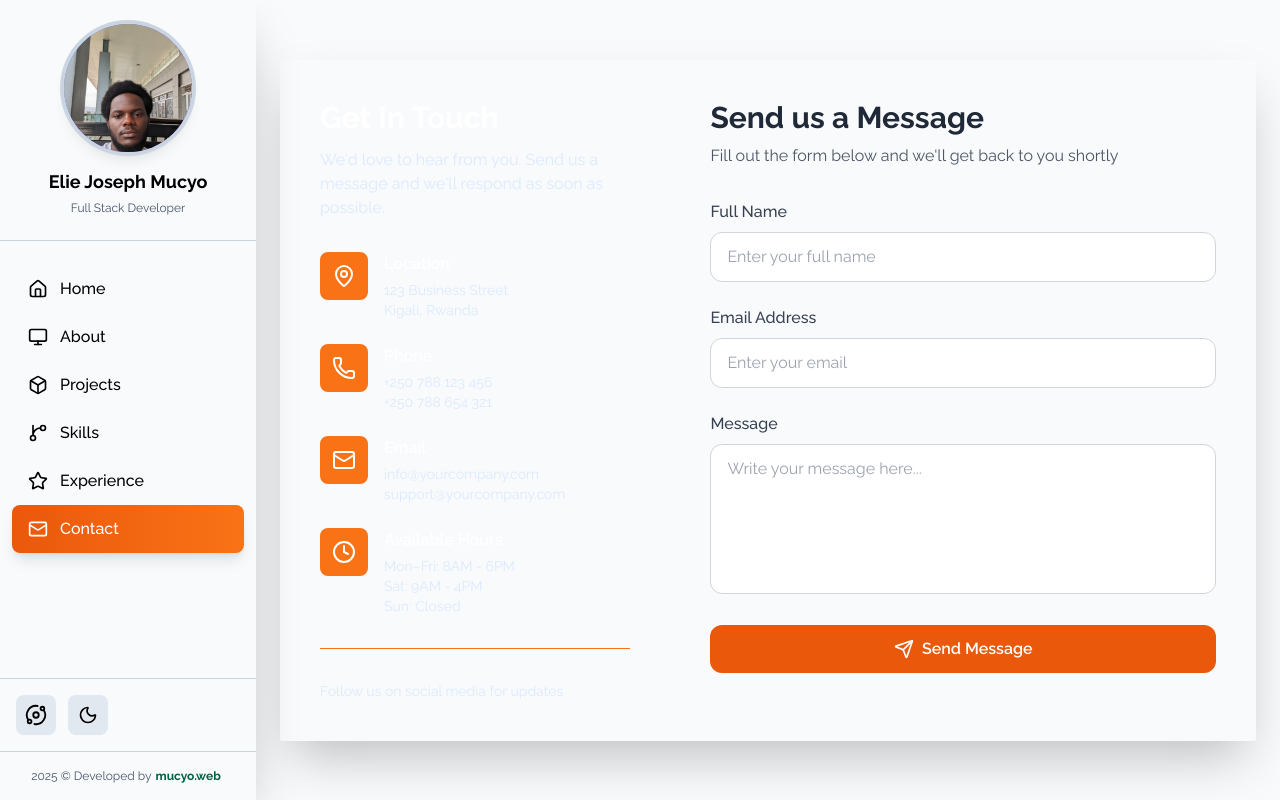
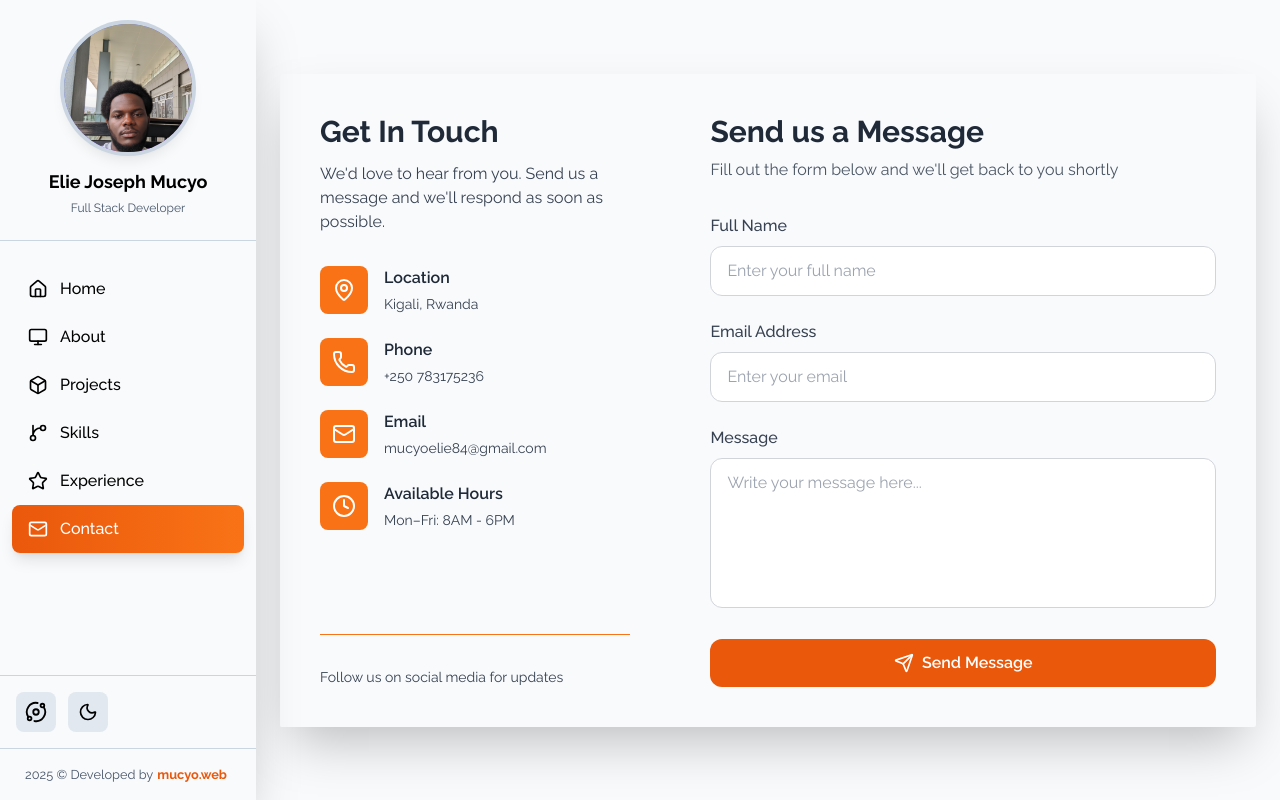
Before and after one commit to mucyoelie/Portfolio, a React (Vite) app: page /contact in a window 1280 px wide. Built offline with nearby package versions, Linux system fonts and the light colour scheme.

Commit message:
update dark colors

```diff
--- a/src/components/sibeBar.tsx
+++ b/src/components/sibeBar.tsx
@@ -52,7 +52,7 @@ const Sidebar: React.FC<SidebarProps> = ({ onToggle3D }) => {
 
       {/* Sidebar */}
       <div
-        className={`fixed top-0 left-0 h-full z-40 dark:bg-gradient-to-br dark:from-gray-900 dark:via-black dark:to-gray-800  bg-slate-50  dark:text-white
+        className={`fixed top-0 left-0 h-full z-40 dark:bg-gradient-to-br dark:from-gray-900 dark:via-black dark:to-gray-900  bg-slate-50  dark:text-white
         w-64 lg:w-64 flex flex-col shadow-2xl
         transform transition-transform duration-300
         ${isOpen ? "translate-x-0" : "-translate-x-full lg:translate-x-0"}`}
@@ -119,9 +119,9 @@ const Sidebar: React.FC<SidebarProps> = ({ onToggle3D }) => {
         </div>
         {/* Footer */}
         <div className="p-4 text-center border-t border-slate-300 dark:border-slate-700">
-          <p className="text-xs text-slate-600 dark:text-slate-400">
+          <p className=" text-slate-600 dark:text-slate-400 text-[0.8rem]">
             {new Date().getFullYear()} &copy; Developed by
-            <span className="text-[#006242] font-bold mx-1 text-xs">mucyo.web</span>
+            <span className="text-orange-600 font-bold mx-1 ">mucyo.web</span>
           </p>
         </div>
       </div>
--- a/src/pages/Contact.tsx
+++ b/src/pages/Contact.tsx
@@ -55,20 +55,20 @@ const Contact: React.FC<ContactProps> = ({ isSidebarOpen }) => {
   };
 
   return (
-    <div className="w-full min-h-screen dark:bg-gradient-to-br dark:from-gray-900 dark:via-black dark:to-gray-800  bg-slate-50 flex justify-center items-center">
+    <div className="w-full min-h-screen dark:bg-gradient-to-br dark:from-gray-900 dark:via-black dark:to-gray-900  bg-slate-50 flex justify-center items-center">
       <div
         className={`transition-all duration-300 p-4 md:p-6 w-full flex justify-center items-center ${
           isSidebarOpen ? 'md:ml-64' : 'md:ml-20'
         }`}
       >
-        <div className="w-full max-w-6xl  shadow-2xl rounded-sm overflow-hidden dark:bg-gradient-to-br dark:from-gray-900 dark:via-black dark:to-gray-800  bg-slate-50">
+        <div className="w-full max-w-6xl  shadow-2xl rounded-sm overflow-hidden dark:bg-gradient-to-br dark:from-gray-900 dark:via-black dark:to-gray-900  bg-slate-50">
           <div className="grid md:grid-cols-5 gap-0">
 
             {/* LEFT SIDE — INFO */}
-            <div className="md:col-span-2 dark:bg-gradient-to-br dark:from-gray-900 dark:via-black dark:to-gray-800  bg-slate-50 text-white p-8 md:p-10 flex flex-col justify-between">
+            <div className="md:col-span-2 dark:bg-gradient-to-br dark:from-gray-900 dark:via-black dark:to-gray-900  bg-slate-50 text-white p-8 md:p-10 flex flex-col justify-between">
               <div>
-                <h2 className="text-3xl font-bold mb-3">Get In Touch</h2>
-                <p className="text-blue-100 mb-8">
+                <h2 className="text-3xl font-bold mb-3 text-gray-800  dark:text-white">Get In Touch</h2>
+                <p className="text-gray-700 mb-8  dark:text-white">
                   We'd love to hear from you. Send us a message and we'll respond as soon as possible.
                 </p>
 
@@ -78,9 +78,9 @@ const Contact: React.FC<ContactProps> = ({ isSidebarOpen }) => {
                       <MapPin className="w-6 h-6" />
                     </div>
                     <div>
-                      <h3 className="font-semibold mb-1">Location</h3>
-                      <p className="text-blue-100 text-sm">
-                        123 Business Street<br />Kigali, Rwanda
+                      <h3 className="font-semibold mb-1 text-gray-800  dark:text-white">Location</h3>
+                      <p className="text-gray-700 text-sm  dark:text-white">
+                      Kigali, Rwanda
                       </p>
                     </div>
                   </div>
@@ -90,9 +90,8 @@ const Contact: React.FC<ContactProps> = ({ isSidebarOpen }) => {
                       <Phone className="w-6 h-6" />
                     </div>
                     <div>
-                      <h3 className="font-semibold mb-1">Phone</h3>
-                      <p className="text-blue-100 text-sm">+250 788 123 456</p>
-                      <p className="text-blue-100 text-sm">+250 788 654 321</p>
+                      <h3 className="font-semibold mb-1 text-gray-800  dark:text-white">Phone</h3>
+                      <p className="text-gray-700 text-sm  dark:text-white">+250 783175236</p>
                     </div>
                   </div>
 
@@ -101,9 +100,8 @@ const Contact: React.FC<ContactProps> = ({ isSidebarOpen }) => {
                       <Mail className="w-6 h-6" />
                     </div>
                     <div>
-                      <h3 className="font-semibold mb-1">Email</h3>
-                      <p className="text-blue-100 text-sm">info@yourcompany.com</p>
-                      <p className="text-blue-100 text-sm">support@yourcompany.com</p>
+                      <h3 className="font-semibold mb-1 text-gray-800  dark:text-white">Email</h3>
+                      <p className="text-gray-700 text-sm  dark:text-white">mucyoelie84@gmail.com</p>
                     </div>
                   </div>
 
@@ -112,31 +110,29 @@ const Contact: React.FC<ContactProps> = ({ isSidebarOpen }) => {
                       <Clock className="w-6 h-6" />
                     </div>
                     <div>
-                      <h3 className="font-semibold mb-1">Available Hours</h3>
-                      <p className="text-blue-100 text-sm">Mon–Fri: 8AM - 6PM</p>
-                      <p className="text-blue-100 text-sm">Sat: 9AM - 4PM</p>
-                      <p className="text-blue-100 text-sm">Sun: Closed</p>
+                      <h3 className="font-semibold mb-1 text-gray-800  dark:text-white">Available Hours</h3>
+                      <p className="text-gray-700 text-sm  dark:text-white">Mon–Fri: 8AM - 6PM</p>
                     </div>
                   </div>
                 </div>
               </div>
 
               <div className="mt-8 pt-8 border-t border-orange-500">
-                <p className="text-sm text-blue-100">Follow us on social media for updates</p>
+                <p className="text-sm text-gray-700  dark:text-white">Follow us on social media for updates</p>
               </div>
             </div>
 
             {/* RIGHT SIDE — FORM */}
             <div className="md:col-span-3 p-8 md:p-10">
-              <h2 className="text-3xl font-bold text-gray-800 mb-2">Send us a Message</h2>
-              <p className="text-gray-600 mb-8">
+              <h2 className="text-3xl font-bold text-gray-800 mb-2  dark:text-white">Send us a Message</h2>
+              <p className="text-gray-600 mb-8  dark:text-white">
                 Fill out the form below and we'll get back to you shortly
               </p>
 
               <form onSubmit={handleSubmit} className="space-y-6">
 
                 <div>
-                  <label className="block text-gray-700 mb-2 font-medium">Full Name</label>
+                  <label className="block text-gray-700 mb-2 font-medium  dark:text-white">Full Name</label>
                   <input
                     type="text"
                     name="name"
@@ -149,7 +145,7 @@ const Contact: React.FC<ContactProps> = ({ isSidebarOpen }) => {
                 </div>
 
                 <div>
-                  <label className="block text-gray-700 mb-2 font-medium">Email Address</label>
+                  <label className="block text-gray-700 mb-2 font-medium  dark:text-white">Email Address</label>
                   <input
                     type="email"
                     name="email"
@@ -162,7 +158,7 @@ const Contact: React.FC<ContactProps> = ({ isSidebarOpen }) => {
                 </div>
 
                 <div>
-                  <label className="block text-gray-700 mb-2 font-medium">Message</label>
+                  <label className="block text-gray-700 dark:text-white mb-2 font-medium">Message</label>
                   <textarea
                     name="message"
                     value={formData.message}
@@ -188,7 +184,7 @@ const Contact: React.FC<ContactProps> = ({ isSidebarOpen }) => {
                 <button
                   type="submit"
                   disabled={isSubmitting}
-                  className="w-full bg-orange-600 text-white py-3 px-6 rounded-xl font-semibold hover:bg-blue-700 transition flex items-center justify-center space-x-2 disabled:opacity-50 disabled:cursor-not-allowed"
+                  className="w-full bg-orange-600 text-white py-3 px-6 rounded-xl font-semibold hover:bg-orange-500 transition flex items-center justify-center space-x-2 disabled:opacity-50 disabled:cursor-not-allowed"
                 >
                   {isSubmitting ? (
                     <>
--- a/src/pages/Experience.tsx
+++ b/src/pages/Experience.tsx
@@ -60,7 +60,7 @@ const Experience: React.FC<ExperienceProps> = () => {
     activeTab === "fulltime" ? fullTimeExperience : freelanceExperience;
 
   return (
-    <div className="min-h-screen dark:bg-gradient-to-br dark:from-gray-900 dark:via-black dark:to-gray-800  bg-slate-50 text-white px-4 sm:px-6 lg:px-8 py-8 sm:py-12 lg:py-16 xl:ml-60">
+    <div className="min-h-screen dark:bg-gradient-to-br dark:from-gray-900 dark:via-black dark:to-gray-900  bg-slate-50 text-white px-4 sm:px-6 lg:px-8 py-8 sm:py-12 lg:py-16 xl:ml-60">
       <div className="max-w-6xl mx-auto">
         {/* Title */}
         <div className="flex items-center justify-center gap-3 mb-8 sm:mb-10 lg:mb-12">
@@ -112,7 +112,7 @@ const Experience: React.FC<ExperienceProps> = () => {
                 <div className="hidden md:block md:w-6/12"></div>
 
                 {/* Content Card */}
-                <div className="w-full md:w-6/12  dark:bg-gradient-to-br dark:from-gray-900 dark:via-black dark:to-gray-800  bg-slate-50 backdrop-blur-md p-4 sm:p-6 rounded-sm shadow-2xl border border-orange-500/30 hover:border-orange-500 transition-all duration-300 hover:scale-105">
+                <div className="w-full md:w-6/12  dark:bg-gradient-to-br dark:from-gray-900 dark:via-black dark:to-gray-900  bg-slate-50 backdrop-blur-md p-4 sm:p-6 rounded-sm shadow-2xl border border-orange-500/30 hover:border-orange-500 transition-all duration-300 hover:scale-105">
                   {/* Logo and Role */}
                   <div className="flex items-start gap-3 sm:gap-4 mb-3 sm:mb-4">
                     <img
--- a/src/pages/Hero.tsx
+++ b/src/pages/Hero.tsx
@@ -60,7 +60,7 @@ const Hero: React.FC<HeroSectionProps> = ({
       className="
         flex flex-col
         lg:py-20 py-10 px-6 lg:px-20
-       bg-slate-50 dark:bg-slate-900
+        dark:bg-gradient-to-br dark:from-gray-900 dark:via-black dark:to-gray-900  bg-slate-50
         min-h-screen
         lg:ml-64
         border border-slate-300 dark:border-slate-700
--- a/src/pages/Skills.tsx
+++ b/src/pages/Skills.tsx
@@ -78,7 +78,7 @@ const skills: Skill[] = [
 
 const Skills: React.FC = () => {
   return (
-    <section className="min-h-screen bg-gray-50 dark:bg-slate-900">
+    <section className="min-h-screen dark:bg-gradient-to-br dark:from-gray-900 dark:via-black dark:to-gray-900  bg-slate-50">
 
       {/* Main content area */}
       <div className="lg:ml-40 lg:mr-40 w-full">
@@ -87,7 +87,7 @@ const Skills: React.FC = () => {
             My Skills
           </h2>
 
-          <div className="grid grid-cols-2 sm:grid-cols-3 lg:grid-cols-3 xl:grid-cols-4 gap-4 lg:gap-6 lg:mr-12">
+          <div className="grid grid-cols-2 sm:grid-cols-3 lg:grid-cols-3 xl:grid-cols-4 gap-4 lg:gap-6 lg:mr-12 ">
             {skills.map((skill) => (
               <div
                 key={skill.name}
```
Also changed, not shown: src/pages/About.tsx (+5 -5 lines).
